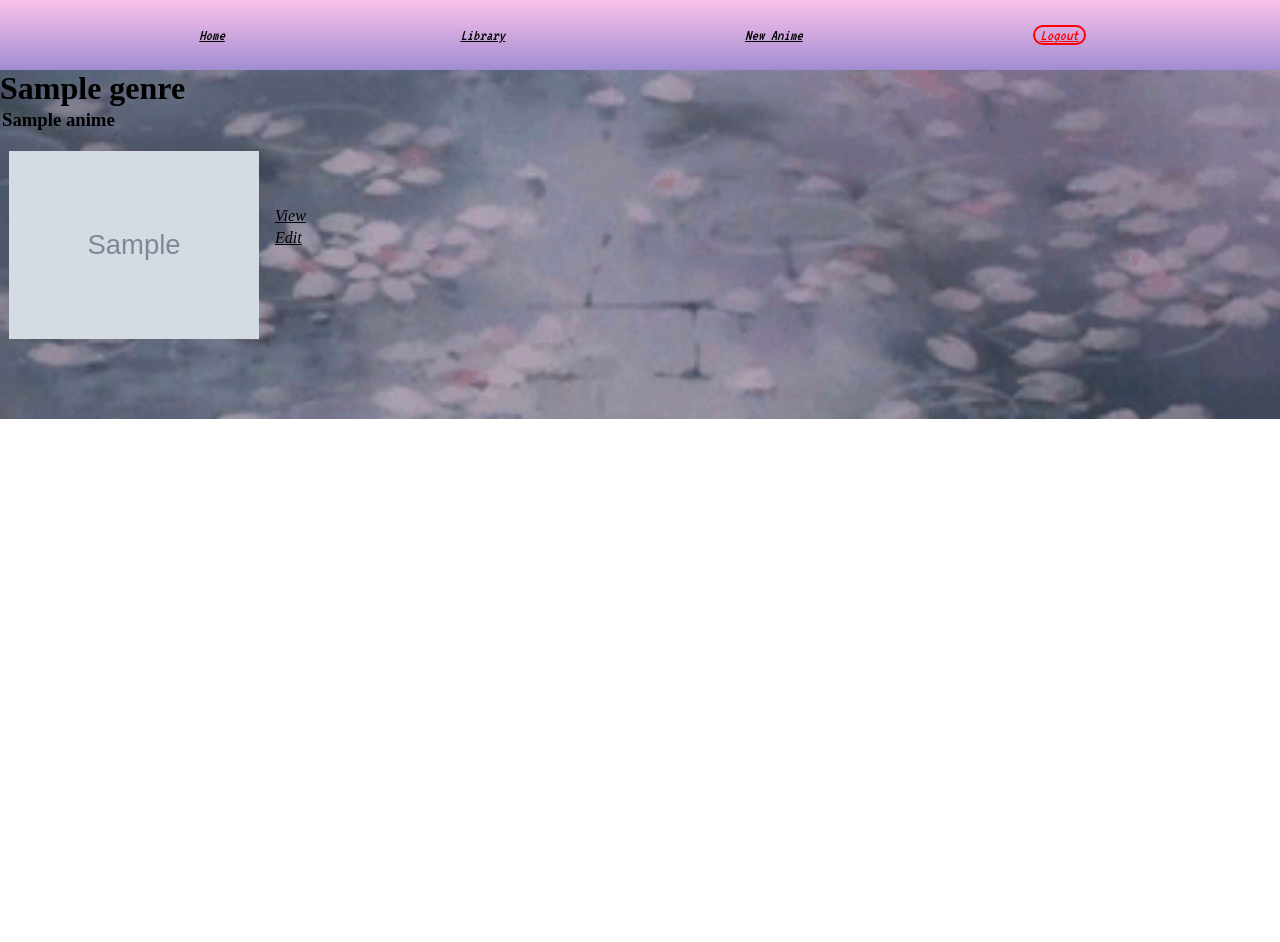
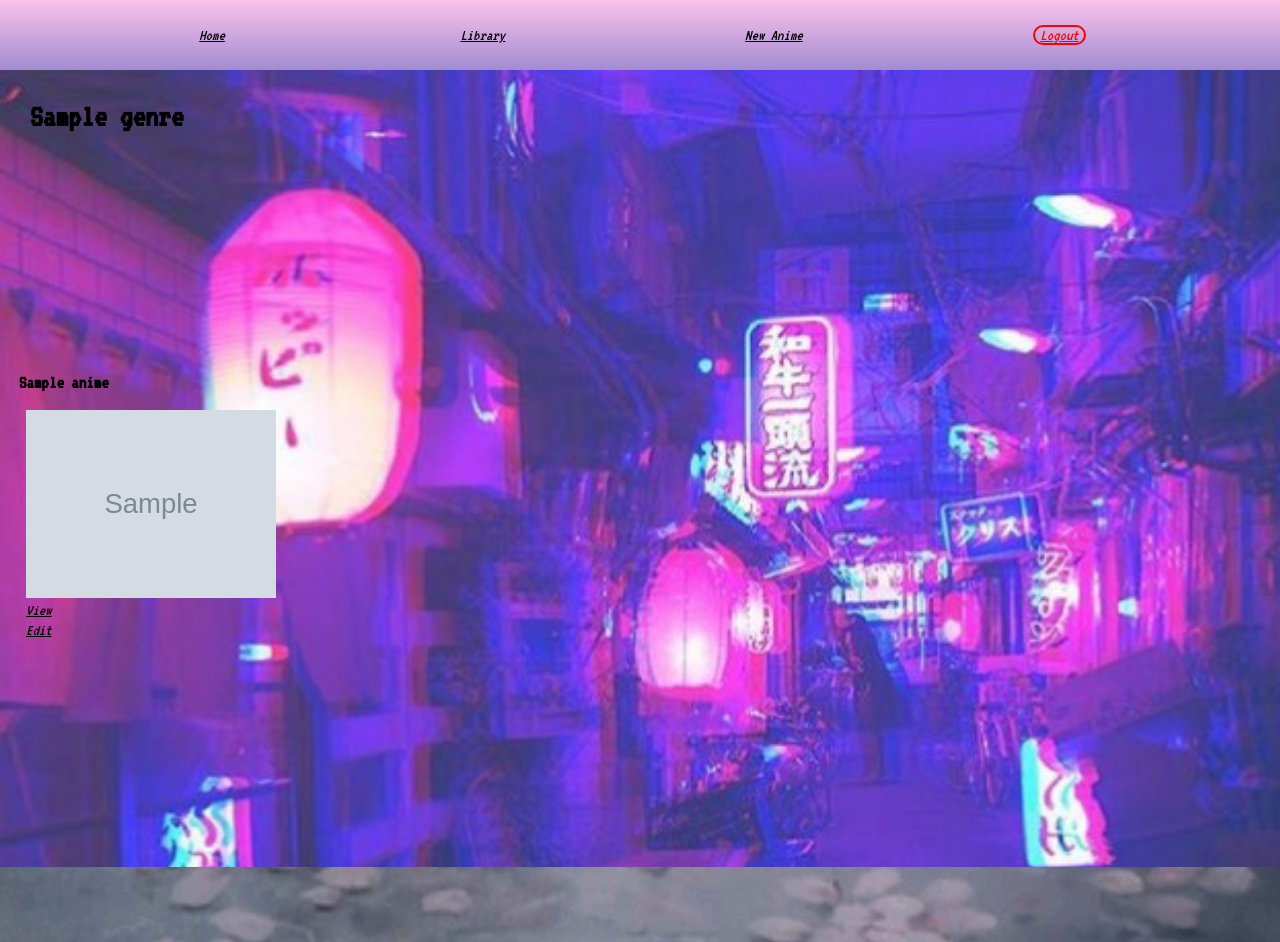
Before and after one commit to techllen/anime-watchlist, a Flask app: template flask_app/templates/genre.html in a window 1280 px wide; the page is wider, and only the part inside the window is pictured. Before the commit the page ends 419 px from the top of that part, so only its background shows below. Run offline with Flask 2, Linux system fonts and the light colour scheme; the template is opened without the code that fills it: most values are stand-ins (such as "Sample title", 1, 10 or a date in 2020); grey boxes marked "Sample" are stand-in pictures.

Commit message:
genre
displaying all anime covers in each genre

```diff
--- a/flask_app/static/css/dashboard.css
+++ b/flask_app/static/css/dashboard.css
@@ -44,7 +44,6 @@
     align-items: center;
     overflow-y: scroll;
 }
-
 .genContainer::-webkit-scrollbar {
     display: none;
 }
--- a/flask_app/static/css/genre.css
+++ b/flask_app/static/css/genre.css
@@ -1,3 +1,44 @@
 @import url('https://fonts.googleapis.com/css2?family=VT323&display=swap');
 
-font-family: 'VT323', monospace;
+.Container2 {
+    background-image: url("/static/img/blurysigns.png");
+    background-size: 1542px, 155px;
+    height: 797px;
+    font-family: 'VT323', monospace;
+    z-index: 2;
+}
+
+.content {
+    display: flex;
+    justify-content: space-around;
+    display: block;
+}
+
+h1 {
+    padding: 30px;
+}
+
+tbody {
+    height: 685px;
+    width: 1515px;
+    /* flex-flow: inherit;
+    flex-direction: row;
+    align-items: inherit; */
+    display: flex;
+    flex-wrap: wrap;
+    align-items: center;
+    overflow-x: scroll;
+}
+tbody::-webkit-scrollbar {
+    display: none;
+}
+
+tr {
+    display: inline-block;
+    padding: 15px;
+}
+
+.coverimg {
+    width: 250px;
+
+}
--- a/flask_app/templates/dashboard.html
+++ b/flask_app/templates/dashboard.html
@@ -13,7 +13,8 @@ Dashboard
             {% for anime in animes %}
                 {% if anime.statusDone == "inProgress" %}
                 {% if session['user_id'] == anime.user_id %}
-            <a href="/anime/{{ anime.id }}"><img style="width:250px" src="{{ anime.coverImg }}" alt="Cover Image"></a>
+                <div class="eachAnime">
+                    <a href="/anime/{{ anime.id }}"><img class="coverimg" src="{{ anime.coverImg }}" alt="Cover Image"></a>
                     <h5>{{anime.title}}</h5>
                     <p>Started on: {{anime.startedAt}}</p>
                     <p>Current Season: {{anime.seasons}}</p>
@@ -21,6 +22,7 @@ Dashboard
                     <p><a href="/{{anime.genre}}">{{anime.genre}}</a></p><br>
                     <a href="/anime/{{anime.id}}/abandon">Abandon</a><br>
                     <a href="/anime/{{anime.id}}/complete">Complete</a><br><br>
+                </div>
                 {% endif %}
                 {% endif %}
             {% endfor %}
@@ -34,7 +36,7 @@ Dashboard
                 {% for anime in animes %}
                     {% if session['user_id'] == anime.user_id %}
                         {% if anime.genre == genre %}
-                            <a href="/anime/{{ anime.id }}"><img style="height:30px" src="{{ anime.coverImg }}" alt="Cover Image"></a>
+                            <a href="/anime/{{ anime.id }}"><img class="coverimg" src="{{ anime.coverImg }}" alt="Cover Image"></a>
                         {% endif %}
                     {% endif %}
                 {% endfor %}
--- a/flask_app/templates/genre.html
+++ b/flask_app/templates/genre.html
@@ -1,21 +1,25 @@
+<link rel="stylesheet" type="text/css" href="{{ url_for('static', filename='css/genre.css') }}">
 {% extends 'base.html' %}
 {% block title %}
 {{ genre }}
 {% endblock %}
 
 {% block content %}
+<div class="Container2">
+    <div class="content">
         <h1>{{ genre }}</h1>
         <table>
             {% for anime in animes %}
             <tr>
                 <td><h3>{{anime.title}}</h3><br>
                     <a href="/anime/{{ anime.id }}">
-            <img style="width: 250px;" src="{{anime.coverImg}}" alt="Cover art"></a></td>
-        <td>
+                    <img class="coverimg" src="{{anime.coverImg}}" alt="Cover art"></a>
                     <a href="/anime/{{ anime.id }}">View</a>
                     <a href="/anime/{{ anime.id }}/edit">Edit</a>
                 </td>
             </tr>
             {% endfor %}
         </table>
+    </div>
+</div>
 {% endblock %}
```
Lines whose indentation alone changed are shown as unchanged.
